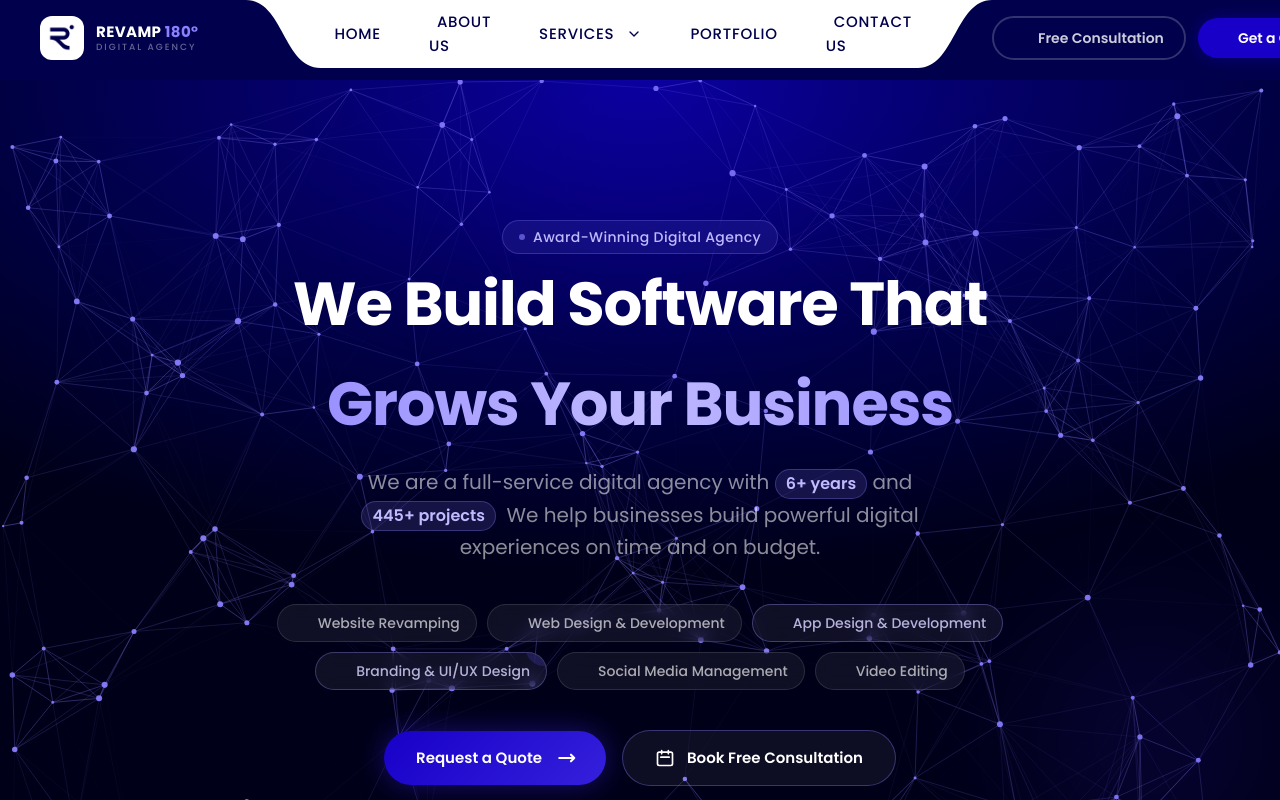
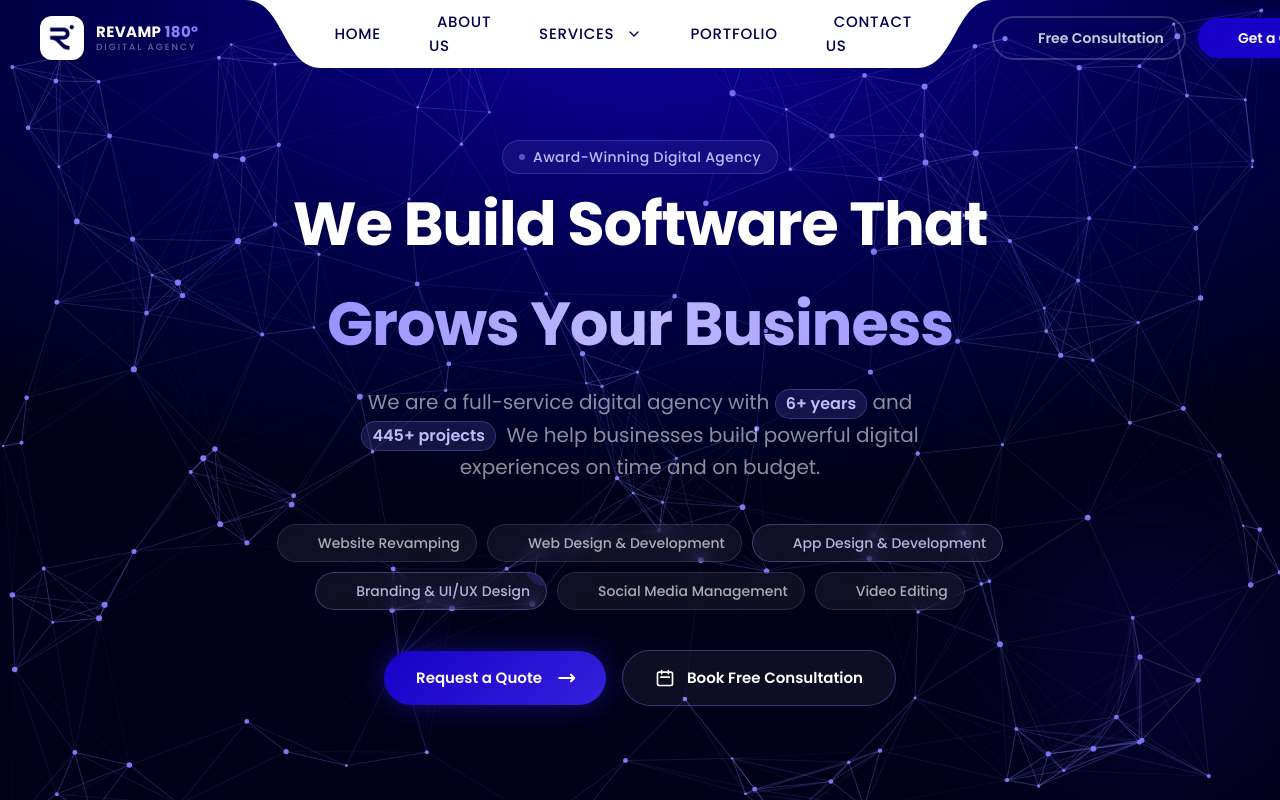
Before and after one commit to DevHassan101/Revamp180-Website, a Next.js app: page / in a window 1280 px wide. Shown: the top 800 px of the page. Built offline with nearby package versions, Linux system fonts and the light colour scheme; some icons are missing.

Commit message:
more-changes-here

```diff
--- a/app/layout.tsx
+++ b/app/layout.tsx
@@ -33,7 +33,7 @@ export default function RootLayout({
       </head>
       <body className="min-h-full flex flex-col font-[family-name:var(--font-poppins)]">
         <Navbar />
-        <main className="flex-1 pt-20">
+        <main className="flex-1">
           {children}
         </main>
         <Footer />
--- a/components/Navbar.jsx
+++ b/components/Navbar.jsx
@@ -106,7 +106,7 @@ export default function Navbar() {
         }`}
       >
         <nav
-          className={`flex items-center justify-between transition-all duration-500 ease-in-out ${scrolled ? "px-10 py-1.5" : "py-0"}`}
+          className={`flex items-center justify-between transition-all duration-500 ease-in-out ${scrolled ? "px-6 py-1.5" : "py-0"}`}
         >
           {/* ── Logo ── */}
           <Link
```
